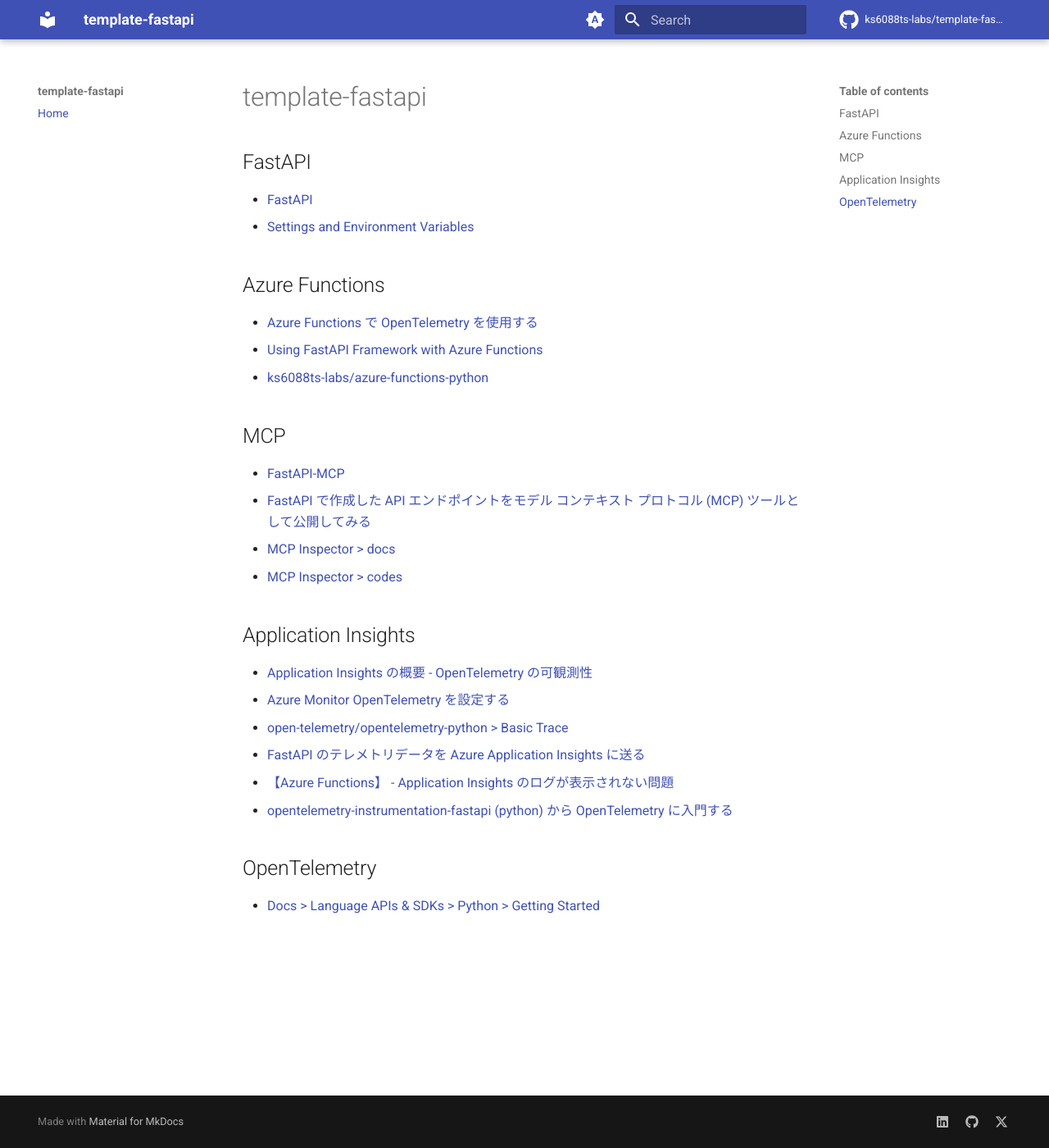
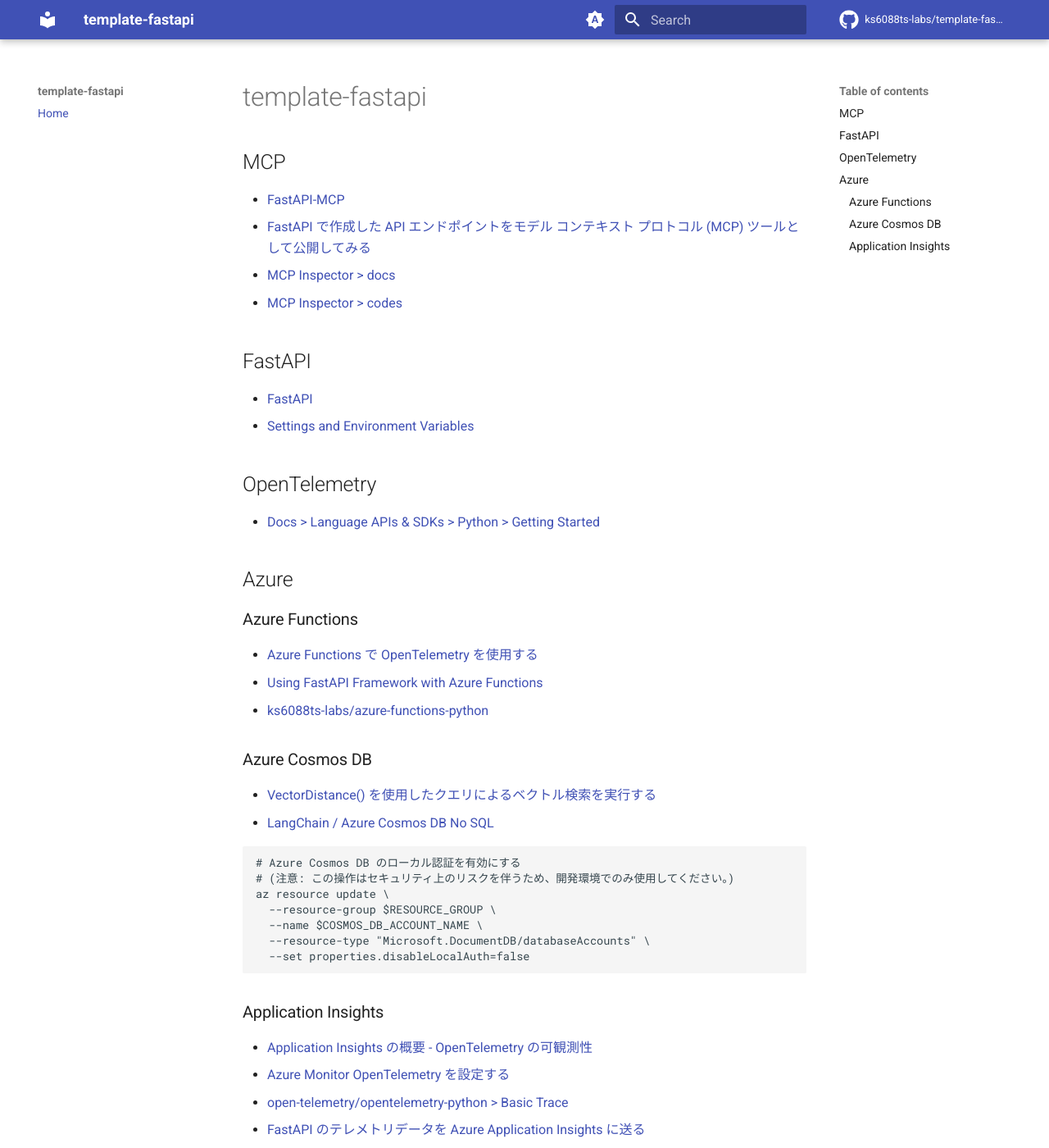
Before and after one commit to ks6088ts-labs/template-fastapi, an MkDocs documentation site: the page built from docs/index.md, in a window 1280 px wide and 1400 px high. Shown: the whole window at 82% size. Built offline with MkDocs 1.6.1 and Material for MkDocs 9.7.7, drawn with Linux system fonts in a browser that asks for light colours; comment, search, counter and statistics services are not loaded.

````diff
--- a/docs/index.md
+++ b/docs/index.md
@@ -18,7 +7,39 @@
 - [MCP Inspector > docs](https://modelcontextprotocol.io/docs/tools/inspector)
 - [MCP Inspector > codes](https://github.com/modelcontextprotocol/inspector)
 
-## Application Insights
+## FastAPI
+
+- [FastAPI](https://fastapi.tiangolo.com/)
+- [Settings and Environment Variables](https://fastapi.tiangolo.com/advanced/settings/)
+
+## OpenTelemetry
+
+- [Docs > Language APIs & SDKs > Python > Getting Started](https://opentelemetry.io/docs/languages/python/getting-started/)
+
+## Azure
+
+### Azure Functions
+
+- [Azure Functions で OpenTelemetry を使用する](https://learn.microsoft.com/ja-jp/azure/azure-functions/opentelemetry-howto?tabs=app-insights&pivots=programming-language-python)
+- [Using FastAPI Framework with Azure Functions](https://learn.microsoft.com/en-us/samples/azure-samples/fastapi-on-azure-functions/fastapi-on-azure-functions/)
+- [ks6088ts-labs/azure-functions-python](https://github.com/ks6088ts-labs/azure-functions-python)
+
+### Azure Cosmos DB
+
+- [VectorDistance() を使用したクエリによるベクトル検索を実行する](https://learn.microsoft.com/ja-jp/azure/cosmos-db/nosql/vector-search#perform-vector-search-with-queries-using-vectordistance)
+- [LangChain / Azure Cosmos DB No SQL](https://python.langchain.com/docs/integrations/vectorstores/azure_cosmos_db_no_sql/)
+
+```shell
+# Azure Cosmos DB のローカル認証を有効にする
+# (注意: この操作はセキュリティ上のリスクを伴うため、開発環境でのみ使用してください。)
+az resource update \
+  --resource-group $RESOURCE_GROUP \
+  --name $COSMOS_DB_ACCOUNT_NAME \
+  --resource-type "Microsoft.DocumentDB/databaseAccounts" \
+  --set properties.disableLocalAuth=false
+```
+
+### Application Insights
 
 - [Application Insights の概要 - OpenTelemetry の可観測性](https://learn.microsoft.com/ja-jp/azure/azure-monitor/app/app-insights-overview)
 - [Azure Monitor OpenTelemetry を設定する](https://learn.microsoft.com/ja-jp/azure/azure-monitor/app/opentelemetry-configuration?tabs=python)
````
Also changed, not shown: other parts of docs/index.md (+0 -15 lines), 1 other file.
